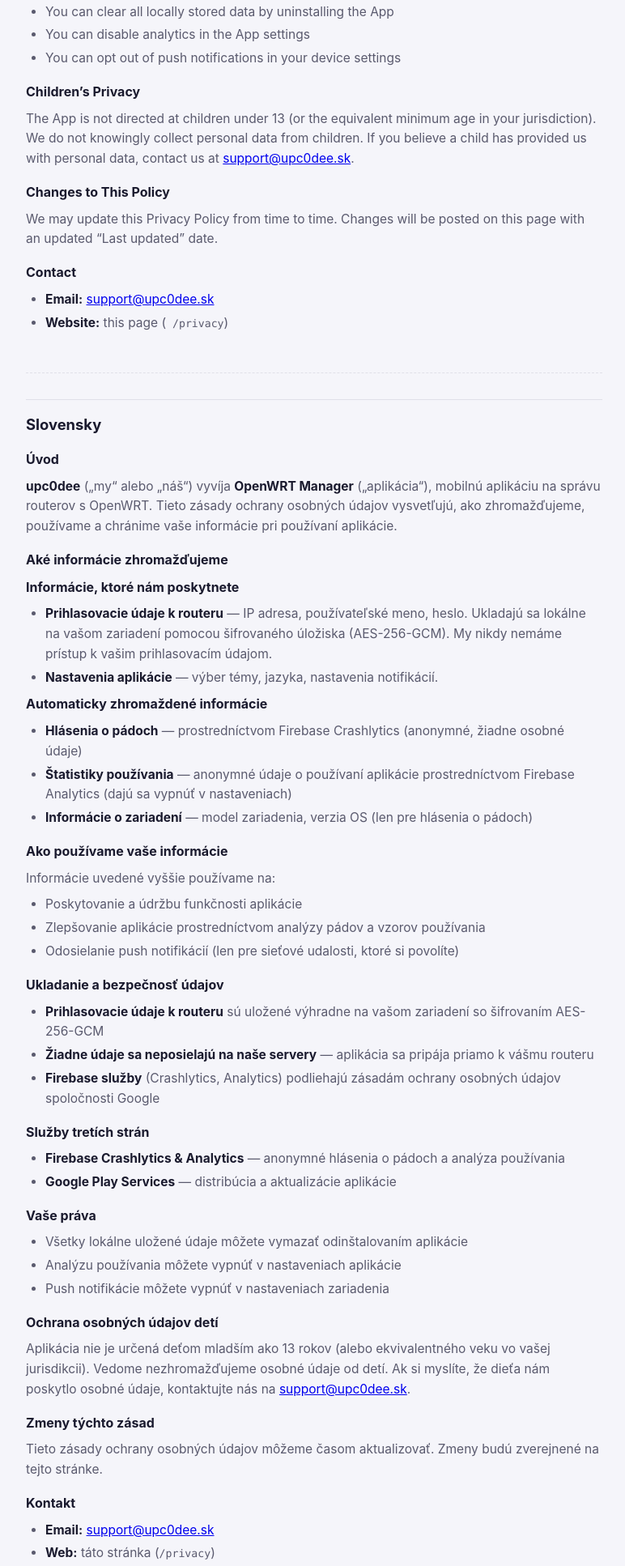
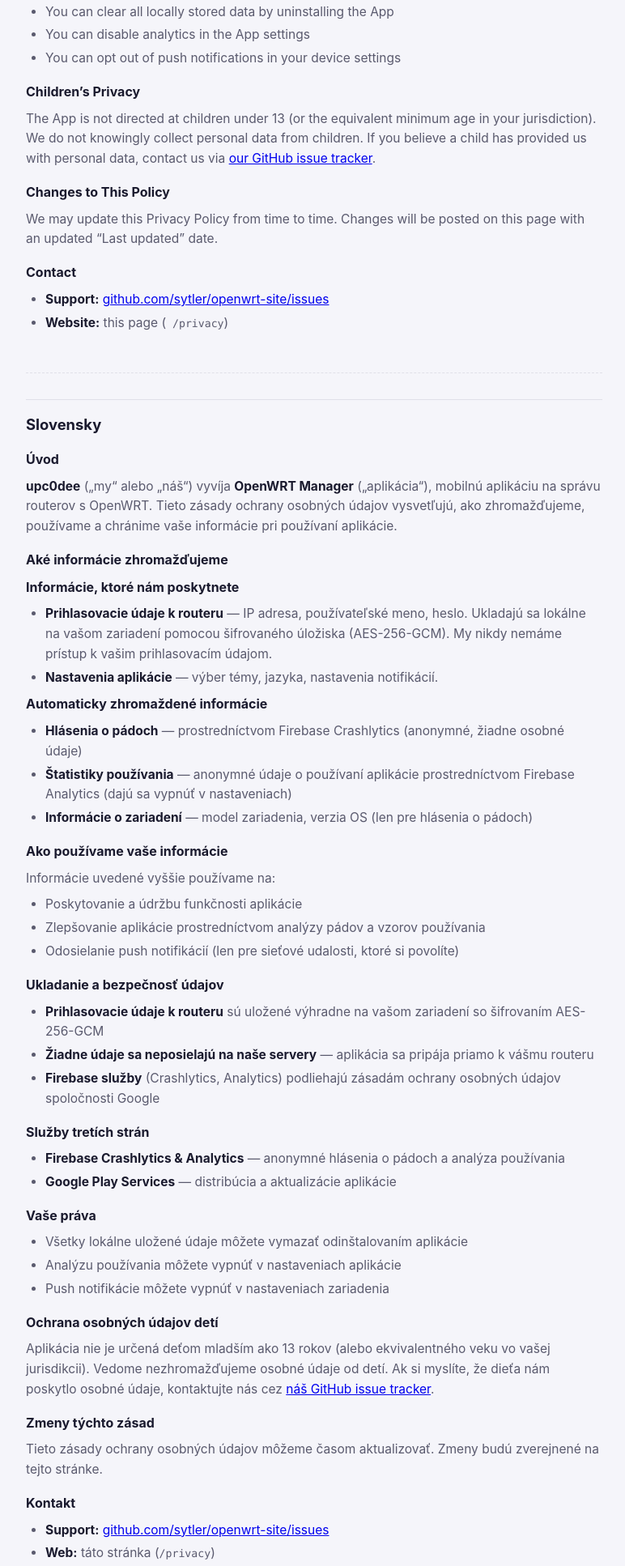
Before and after one commit to sytler/openwrt-site, a plain HTML site: page privacy.html in a window 1280 px wide. Shown: the part 1194-3128 px from the top of the page at 81% size, without its empty margins (252-1024 px from the left). Drawn offline with Linux system fonts and the light colour scheme.

Commit message:
fix(legal): replace dead support@upc0dee.sk (NXDOMAIN) with github.com/sytler/openwrt-site/issues across support/privacy/terms (UPC-4027)

```diff
--- a/privacy.html
+++ b/privacy.html
@@ -82,14 +82,14 @@
     </ul>
 
     <h3>Children’s Privacy</h3>
-    <p>The App is not directed at children under 13 (or the equivalent minimum age in your jurisdiction). We do not knowingly collect personal data from children. If you believe a child has provided us with personal data, contact us at <a href="mailto:support@upc0dee.sk">support@upc0dee.sk</a>.</p>
+    <p>The App is not directed at children under 13 (or the equivalent minimum age in your jurisdiction). We do not knowingly collect personal data from children. If you believe a child has provided us with personal data, contact us via <a href="https://github.com/sytler/openwrt-site/issues">our GitHub issue tracker</a>.</p>
 
     <h3>Changes to This Policy</h3>
     <p>We may update this Privacy Policy from time to time. Changes will be posted on this page with an updated “Last updated” date.</p>
 
     <h3>Contact</h3>
     <ul>
-      <li><strong>Email:</strong> <a href="mailto:support@upc0dee.sk">support@upc0dee.sk</a></li>
+      <li><strong>Support:</strong> <a href="https://github.com/sytler/openwrt-site/issues">github.com/sytler/openwrt-site/issues</a></li>
       <li><strong>Website:</strong> this page (<span class="mono"> /privacy</span>)</li>
     </ul>
 
@@ -144,14 +144,14 @@
     </ul>
 
     <h3>Ochrana osobných údajov detí</h3>
-    <p>Aplikácia nie je určená deťom mladším ako 13 rokov (alebo ekvivalentného veku vo vašej jurisdikcii). Vedome nezhromažďujeme osobné údaje od detí. Ak si myslíte, že dieťa nám poskytlo osobné údaje, kontaktujte nás na <a href="mailto:support@upc0dee.sk">support@upc0dee.sk</a>.</p>
+    <p>Aplikácia nie je určená deťom mladším ako 13 rokov (alebo ekvivalentného veku vo vašej jurisdikcii). Vedome nezhromažďujeme osobné údaje od detí. Ak si myslíte, že dieťa nám poskytlo osobné údaje, kontaktujte nás cez <a href="https://github.com/sytler/openwrt-site/issues">náš GitHub issue tracker</a>.</p>
 
     <h3>Zmeny týchto zásad</h3>
     <p>Tieto zásady ochrany osobných údajov môžeme časom aktualizovať. Zmeny budú zverejnené na tejto stránke.</p>
 
     <h3>Kontakt</h3>
     <ul>
-      <li><strong>Email:</strong> <a href="mailto:support@upc0dee.sk">support@upc0dee.sk</a></li>
+      <li><strong>Support:</strong> <a href="https://github.com/sytler/openwrt-site/issues">github.com/sytler/openwrt-site/issues</a></li>
       <li><strong>Web:</strong> táto stránka (<span class="mono">/privacy</span>)</li>
     </ul>
   </main>
```
Also changed, not shown: support.html (+2 -2 lines), terms.html (+2 -2 lines).
